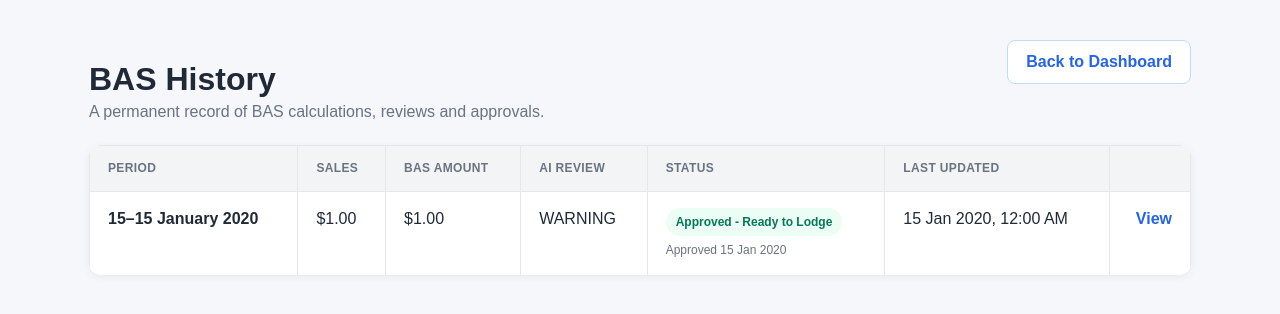
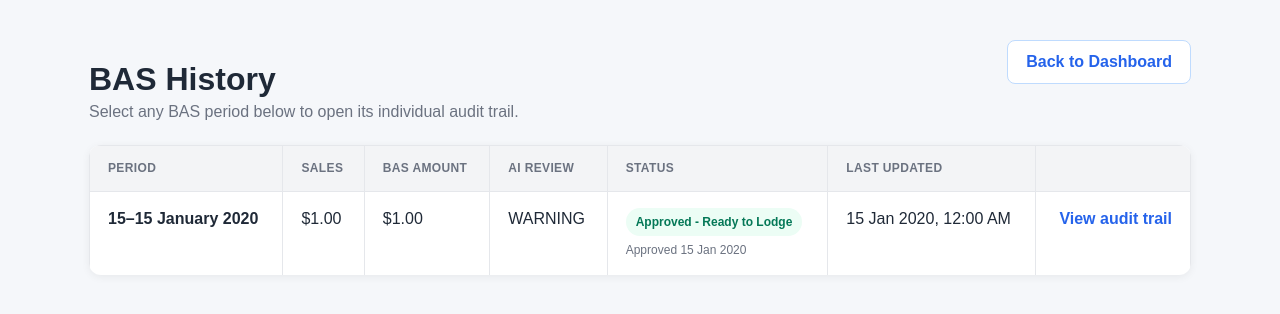
Before and after one commit to raviyadav2509/accounting, a Flask app: page /bas-history in a window 1280 px wide. Shown: the part 54-368 px from the top of the page. Run offline with Flask 3, Linux system fonts and the light colour scheme; tables that the repository leaves empty hold one stand-in row (values such as "Sample post").

Commit message:
Make per-BAS audit trail actions explicit

```diff
--- a/templates/bas_history.html
+++ b/templates/bas_history.html
@@ -5,7 +5,7 @@
 <div class="page-heading">
     <div>
         <h1>BAS History</h1>
-        <div class="subtitle">A permanent record of BAS calculations, reviews and approvals.</div>
+        <div class="subtitle">Select any BAS period below to open its individual audit trail.</div>
     </div>
     <a class="secondary-button" href="{{ url_for('bas.dashboard') }}">Back to Dashboard</a>
 </div>
@@ -42,7 +42,7 @@
                     </td>
                     <td>{{ record.updated_at_display }}</td>
                     <td class="table-action">
-                        <a href="{{ url_for('bas.bas_history_detail', record_id=record.id) }}">View</a>
+                        <a href="{{ url_for('bas.bas_history_detail', record_id=record.id) }}">View audit trail</a>
                     </td>
                 </tr>
                 {% endfor %}
```
